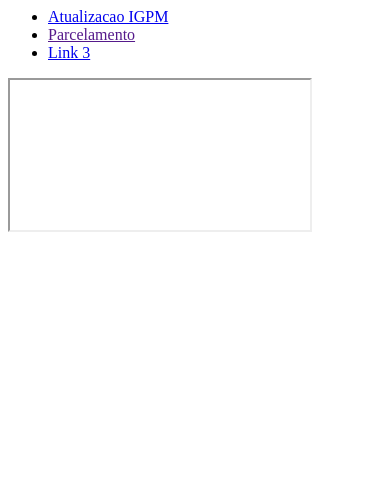
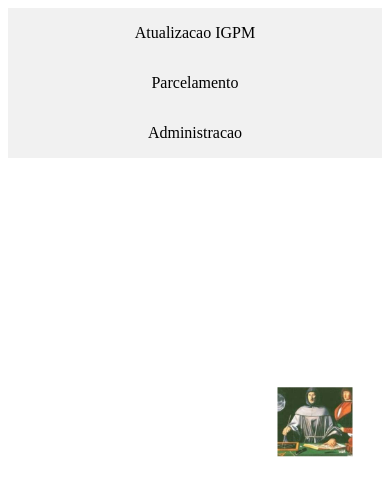
Before and after one commit to dragoonrs/Freicalidjango, a Django app: page / in a window 390 px wide. Shown: the top 496 px of the page. Run offline with Django 3.2, Linux system fonts and the light colour scheme.

Commit message:
v 01.11 - print incomplete 90% + presentation

```diff
--- /dev/null
+++ b/juroComposto/static/juroComposto/css/base.css
@@ -0,0 +1,71 @@
+/* The side navigation menu */
+.sidebar {
+  margin: 0;
+  padding: 0;
+  width: 200px;
+  background-color: #f1f1f1;
+  position: fixed;
+  height: 100%;
+  overflow: auto;
+}
+
+/* Sidebar links */
+.sidebar a {
+  display: block;
+  color: black;
+  padding: 16px;
+  text-decoration: none;
+}
+
+/* Active/current link */
+.sidebar a.active {
+  background-color: #04AA6D;
+  color: white;
+}
+
+/* Links on mouse-over */
+.sidebar a:hover:not(.active) {
+  background-color: #555;
+  color: white;
+}
+
+/* Page content. The value of the margin-left property should match the value of the sidebar's width property */
+div {
+  margin-left: 120px;
+}
+
+/* On screens that are less than 700px wide, make the sidebar into a topbar */
+@media screen and (max-width: 700px) {
+  .sidebar {
+    width: 100%;
+    height: auto;
+    position: relative;
+  }
+  .sidebar a {float: left;}
+  div.content {margin-left: 0;}
+}
+
+/* On screens that are less than 400px, display the bar vertically, instead of horizontally */
+@media screen and (max-width: 400px) {
+  .sidebar a {
+    text-align: center;
+    float: none;
+  }
+}
+
+   .center {
+
+
+  position: absolute;
+
+
+  left: 50%;
+
+
+  top: 50%;
+
+
+  transform: translate(-50%, -50%);
+
+
+}
--- a/juroComposto/templates/juroComposto/main.html
+++ b/juroComposto/templates/juroComposto/main.html
@@ -1,21 +1,17 @@
-{% block content %}
 {% load static %}
 {% csrf_token %}
 <!DOCTYPE html>
-<head>
-    <meta charset="UTF-8">
-    <title>Freicali</title>
-</head>
+<html>
 <body>
-    <div id="menu">
-           <ul>
-                <li><a href="{% url 'juroComposto:atualizacao' %}" target="content"> Atualizacao IGPM </a></li>
-                <li><a href="" target="content" disabled> Parcelamento </a></li>
-                <li><a href="./admin/" target="content"> Link 3 </a></li>
-           </ul>
-    </div>
-    <div id="content"><iframe name="content" src="{% url 'juroComposto:splash' %}"></iframe></div>
+<link rel="stylesheet" href="{% static 'juroComposto/css/atualizacao.css'%}">
+<link rel="stylesheet" href="{% static 'juroComposto/css/base.css'%}">
+<div class="sidebar">
+    <a href="{% url 'juroComposto:atualizacao' %}" target="content"> Atualizacao IGPM </a>
+    <a href="" target="content" disabled> Parcelamento </a>
+    <a href="./admin/" target="content"> Administracao </a>
+</div>
+<div class="center">
+    <img src="{% static 'juroComposto/img/splash.png'%}" width="216" height="200">
+</div>
 </body>
-
 </html>
-{% endblock %}
```
Also changed, not shown: juroComposto/templates/juroComposto/atualizacao.html (+12 -3 lines), juroComposto/templates/juroComposto/base.html (added, +13 -0 lines), db.sqlite3.
